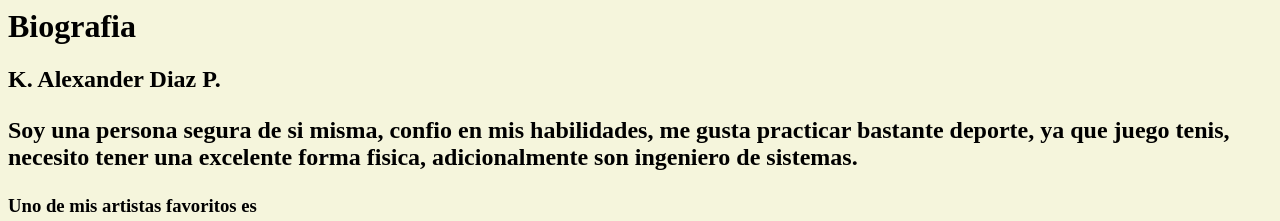
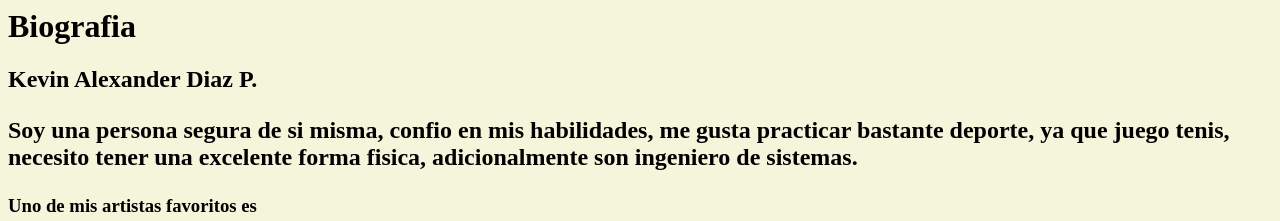
Before and after one commit to KevAlex/Pagina-Web, a plain HTML site: page index.html in a window 1280 px wide. Shown: the top 221 px of the page. Drawn offline with Linux system fonts and the light colour scheme.

Commit message:
Update index.html

```diff
--- a/index.html
+++ b/index.html
@@ -9,7 +9,7 @@
 	<body>
 
 		<h1> Biografia </h1>
-		<h2> K. Alexander Diaz P.
+		<h2> Kevin Alexander Diaz P.
 		<p> Soy una persona segura de si misma, confio en mis habilidades, me gusta practicar bastante deporte, ya que juego tenis, necesito tener una excelente forma fisica, adicionalmente son ingeniero de sistemas. </p>
 
 
```
